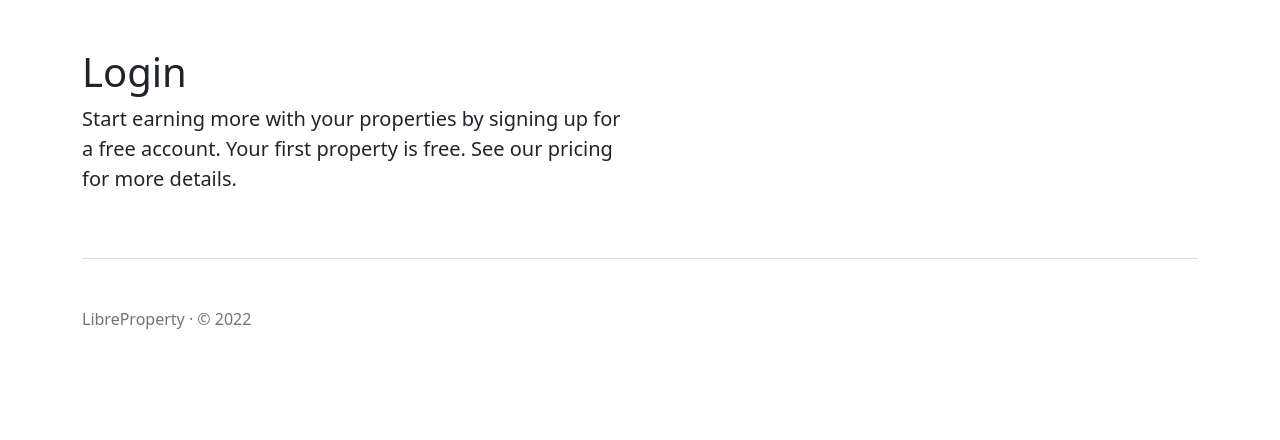
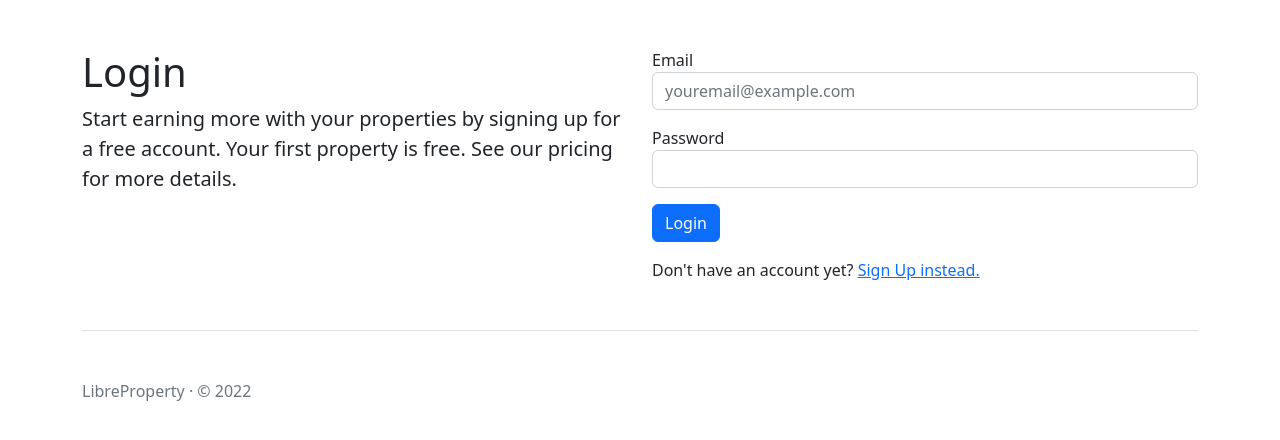
Before and after one commit to LibreProperty/LibreProperty, a Flask app: page /login in a window 1280 px wide. Shown: the part 71-511 px from the top of the page. Run offline with Flask 2, Linux system fonts and the light colour scheme.

Commit message:
add login

```diff
--- a/libreproperty/auth/templates/auth/login.html
+++ b/libreproperty/auth/templates/auth/login.html
@@ -10,19 +10,45 @@
                 property is free. See our pricing for more details.
             </p>
         </div>
+
         <div class="col-6">
             {% for message in get_flashed_messages() %}
-            <div class="alert alert-warning">
-                <button
-                        type="button"
-                        class="close"
-                        data-dismiss="alert">
-                    x
-                </button>
+            <div class="alert alert-danger alert-dismissible fade show" role="alert">
                 {{ message }}
+                <button type="button" class="btn-close" data-bs-dismiss="alert" aria-label="Close"></button>
             </div>
             {% endfor %}
+            <form method="POST">
+                {{ form.csrf_token }}
+                <div class="mb-3">
+                    {{ form.email.label }}
+                    {{ form.email(placeholder='youremail@example.com', class='form-control') }}
+                    {% if form.email.errors %}
+                    <ul class="errors">
+                        {% for error in form.email.errors %}
+                        <li>{{ error }}</li>{% endfor %}
+                    </ul>
+                    {% endif %}
+                </div>
+                <div class="mb-3">
+                    {{ form.password.label }}
+                    {{ form.password(class='form-control') }}
+                    {% if form.password.errors %}
+                    <ul class="errors">
+                        {% for error in form.password.errors %}
+                        <li>{{ error }}</li>{% endfor %}
+                    </ul>
+                    {% endif %}
+                </div>
+                <button type="submit" class="btn btn-primary">Login</button>
+            </form>
 
+            <div class="login-signup mt-3">
+                <div>
+                    <span>Don't have an account yet?</span>
+                    <a href="{{ url_for('auth_bp.login') }}">Sign Up instead.</a>
+                </div>
+            </div>
         </div>
     </div>
 </main>
--- a/libreproperty/auth/views.py
+++ b/libreproperty/auth/views.py
@@ -1,5 +1,5 @@
-from flask import Blueprint, render_template, flash, redirect, url_for
-from flask_login import login_user
+from flask import Blueprint, render_template, flash, redirect, url_for, request
+from flask_login import login_user, current_user
 
 from libreproperty import db
 from .forms import SignupForm, LoginForm
@@ -29,4 +29,17 @@ def signup():
 
 @auth_bp.route('/login', methods=['GET', 'POST'])
 def login():
-    return render_template('auth/login.html', form=LoginForm())
+    if current_user.is_authenticated:
+        return redirect(url_for('pages_bp.index'))
+
+    form = LoginForm()
+    if form.validate_on_submit():
+        user = User.query.filter_by(email=form.email.data).first()
+        if user and user.check_password(password=form.password.data):
+            login_user(user)
+            next_page = request.args.get('next')
+            return redirect(next_page or url_for('pages_bp.index'))
+        flash('Invalid username/password combination')
+        return redirect(url_for('auth_bp.login'))
+
+    return render_template('auth/login.html', form=form)
```
